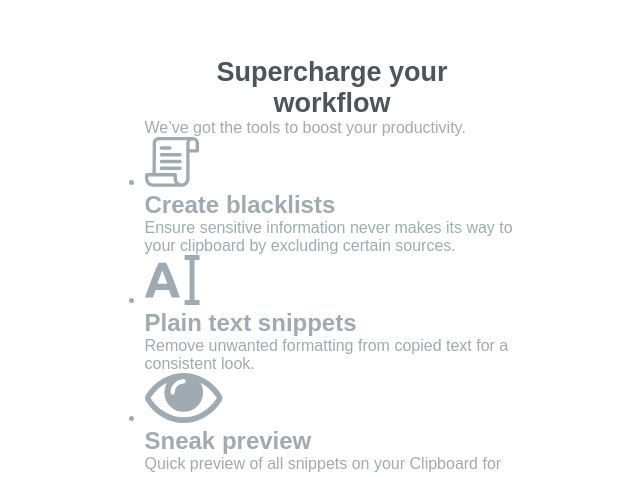
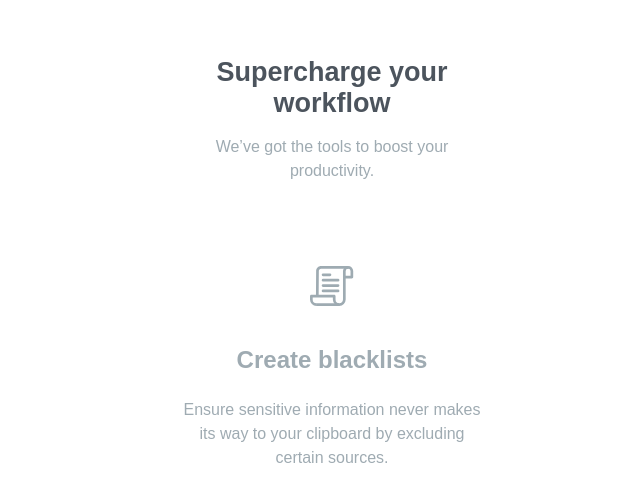
Before and after one commit to LeoLoureiro-code/clipboard-landing-page-master, a plain HTML site: page index.html in a window 1280 px wide. Shown: the part 2450-2927 px from the top of the page, without its empty margins (308-948 px from the left). Drawn offline with Linux system fonts and the light colour scheme; a web font is replaced by a local one.

Commit message:
add styles to prodcut tools list

```diff
--- a/styles.css
+++ b/styles.css
@@ -188,5 +188,35 @@ h1{
 }
 
 .product_tools{
+    text-align: center;
+    margin-top: 1rem;
+    padding: 0 2rem;
+    line-height: 1.5rem;
+}
+
+.product_tools_list{
+    /* margin-top: 5.5rem; */
+}
+
+.product_tools_item{
+    display: flex;
+    flex-direction: column;
+    justify-content: center;
     align-items: center;
 }
+
+.prodcut_tools_img{
+    height: 40px;
+    margin-top: 5.2rem;
+}
+
+.product_tools_title{
+    margin-top: 2.5rem;
+}
+
+.product_tools_description{
+    text-align: center;
+    margin-top: 1.5rem;
+    padding: 0 2rem;
+    line-height: 1.5rem;
+}
```
